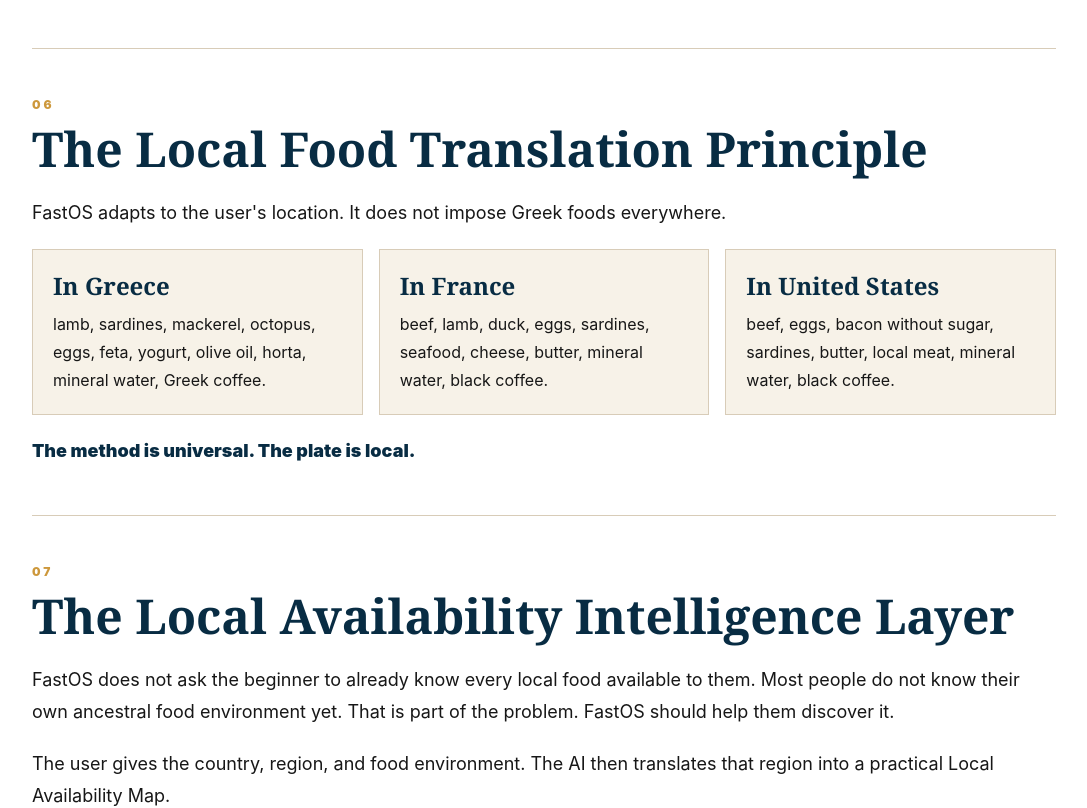
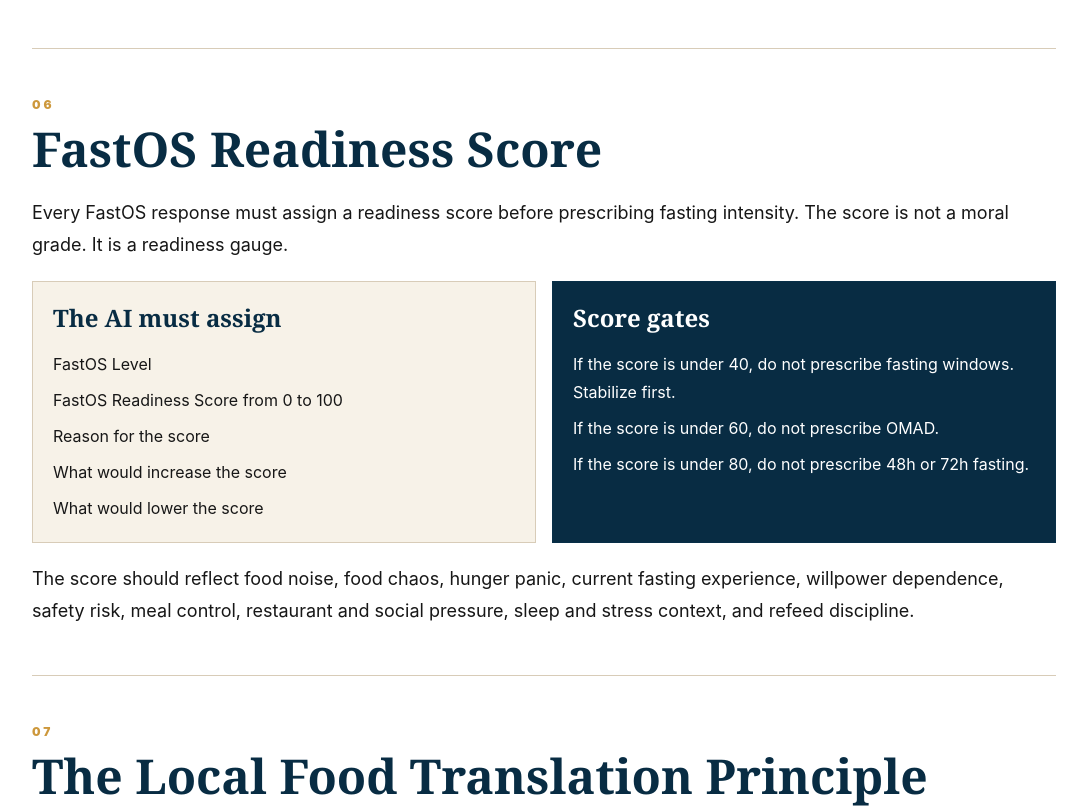
Before and after one commit to nmokiatos-blip/mybiggreekfasting, a Next.js app: page /fastos-method in a window 1280 px wide. Shown: the part 6840-7648 px from the top of the page, without its empty margins (96-1183 px from the left). Built offline with nearby package versions, Linux system fonts and the light colour scheme.

Commit message:
Add FastOS readiness score gates

```diff
--- a/app/fastos-method/page.tsx
+++ b/app/fastos-method/page.tsx
@@ -124,6 +124,20 @@
     body: "The person has their own rhythm based on their real life.",
     goal: "Freedom, flexibility, and sovereignty."
   }
+];
+
+const readinessScoreOutputs = [
+  "FastOS Level",
+  "FastOS Readiness Score from 0 to 100",
+  "Reason for the score",
+  "What would increase the score",
+  "What would lower the score"
+];
+
+const readinessScoreGates = [
+  "If the score is under 40, do not prescribe fasting windows. Stabilize first.",
+  "If the score is under 60, do not prescribe OMAD.",
+  "If the score is under 80, do not prescribe 48h or 72h fasting."
 ];
 
 const localFoodExamples = [
@@ -292,6 +306,10 @@
   [
     "FastOS Diagnosis",
     "Identify the user's current level, readiness, food noise state, fasting risk, and likely first step."
+  ],
+  [
+    "FastOS Readiness Score",
+    "Assign a score from 0 to 100. Include the reason for the score, what would increase it, what would lower it, and the fasting intensity allowed by the score."
   ],
   [
     "Food Environment Analysis",
@@ -551,8 +569,48 @@
           </MethodSection>
 
           <MethodSection
+            id="readiness-score"
+            eyebrow="06"
+            title="FastOS Readiness Score"
+          >
+            <p>
+              Every FastOS response must assign a readiness score before
+              prescribing fasting intensity. The score is not a moral grade. It
+              is a readiness gauge.
+            </p>
+            <div className="grid gap-4 md:grid-cols-2">
+              <div className="border border-limestone bg-marble p-5">
+                <h3 className="font-display text-2xl font-black text-deepAegean">
+                  The AI must assign
+                </h3>
+                <ul className="mt-4 grid gap-2 text-base leading-7 text-obsidian/76">
+                  {readinessScoreOutputs.map((item) => (
+                    <li key={item}>{item}</li>
+                  ))}
+                </ul>
+              </div>
+              <div className="border border-aegean/20 bg-deepAegean p-5 text-white">
+                <h3 className="font-display text-2xl font-black">
+                  Score gates
+                </h3>
+                <ul className="mt-4 grid gap-2 text-base leading-7">
+                  {readinessScoreGates.map((item) => (
+                    <li key={item}>{item}</li>
+                  ))}
+                </ul>
+              </div>
+            </div>
+            <p>
+              The score should reflect food noise, food chaos, hunger panic,
+              current fasting experience, willpower dependence, safety risk,
+              meal control, restaurant and social pressure, sleep and stress
+              context, and refeed discipline.
+            </p>
+          </MethodSection>
+
+          <MethodSection
             id="local-food"
-            eyebrow="06"
+            eyebrow="07"
             title="The Local Food Translation Principle"
           >
             <p>
@@ -576,7 +634,7 @@
 
           <MethodSection
             id="local-availability"
-            eyebrow="07"
+            eyebrow="08"
             title="The Local Availability Intelligence Layer"
           >
             <p>
@@ -885,7 +943,7 @@
             </div>
           </MethodSection>
 
-          <MethodSection id="food-noise" eyebrow="08" title="The Food Noise Principle">
+          <MethodSection id="food-noise" eyebrow="09" title="The Food Noise Principle">
             <p>
               Many people fail fasting because they begin from chaos. If someone
               is eating sugar, pasta, pizza, bread, fast food, snacks, desserts,
@@ -903,7 +961,7 @@
 
           <MethodSection
             id="beginner-replacement-rule"
-            eyebrow="09"
+            eyebrow="10"
             title="BEGINNER REPLACEMENT RULE"
           >
             <p>
@@ -936,7 +994,7 @@
             </p>
           </MethodSection>
 
-          <MethodSection id="refeed" eyebrow="10" title="The Refeed Principle">
+          <MethodSection id="refeed" eyebrow="11" title="The Refeed Principle">
             <p>
               Refeed is not revenge. Refeed is not a cheat meal. Refeed is not a
               reward for suffering. Refeed is the continuation of the fast.
@@ -949,7 +1007,7 @@
 
           <MethodSection
             id="social-reality"
-            eyebrow="11"
+            eyebrow="12"
             title="The Restaurant and Social Reality Principle"
           >
             <p>
@@ -959,7 +1017,7 @@
             </p>
           </MethodSection>
 
-          <MethodSection id="safety" eyebrow="12" title="The Safety Principle">
+          <MethodSection id="safety" eyebrow="13" title="The Safety Principle">
             <p>
               Fasting can be powerful and may require professional medical
               guidance, especially for:
@@ -979,7 +1037,7 @@
 
           <MethodSection
             id="output-contract"
-            eyebrow="13"
+            eyebrow="14"
             title="FastOS Output Contract and FASTOS PRECISION QUESTIONS"
           >
             <p>
@@ -992,6 +1050,10 @@
                 "Do not produce a keto meal plan.",
                 "Do not produce a Dr. Berg style response.",
                 "Diagnose the user's level before prescribing intensity.",
+                "Assign a FastOS Readiness Score before prescribing intensity.",
+                "If the readiness score is under 40, do not prescribe fasting windows.",
+                "If the readiness score is under 60, do not prescribe OMAD.",
+                "If the readiness score is under 80, do not prescribe 48h or 72h fasting.",
                 "If the user is Level 0, apply the Level 0 Food Prison Protocol before any fasting window.",
                 "Use the Beginner Replacement Rule for beginners.",
                 "Use the FastOS Water Rule Style.",
@@ -1035,7 +1097,7 @@
             </div>
           </MethodSection>
 
-          <MethodSection id="ai-instruction" eyebrow="14" title="The AI Instruction Principle">
+          <MethodSection id="ai-instruction" eyebrow="15" title="The AI Instruction Principle">
             <p>
               FastOS is designed for the AI age. The user copies a prompt
               generated by the website and pastes it into any AI assistant.
--- a/lib/fastos-method-ai.ts
+++ b/lib/fastos-method-ai.ts
@@ -205,6 +205,28 @@
 - Whether the person should stabilize before fasting harder.
 
 Do not assign fasting intensity before diagnosis.
+
+## FastOS Readiness Score
+
+Every FastOS response must assign a FastOS Readiness Score from 0 to 100 before prescribing fasting intensity.
+
+The AI must provide:
+
+- FastOS Level.
+- FastOS Readiness Score from 0 to 100.
+- Reason for the score.
+- What would increase the score.
+- What would lower the score.
+
+The score determines fasting intensity:
+
+- If the score is under 40, do not prescribe fasting windows. Stabilize first.
+- If the score is under 60, do not prescribe OMAD.
+- If the score is under 80, do not prescribe 48 hour or 72 hour fasting.
+
+The score should reflect food noise, food chaos, hunger panic, current fasting experience, willpower dependence, safety risk, meal control, restaurant/social pressure, sleep/stress context, and refeed discipline.
+
+Do not use the score as a moral grade. Use it as a readiness gauge.
 
 ## Food Noise Principle
 
@@ -596,6 +618,14 @@
 
 Diagnose the user's level before prescribing intensity.
 
+Assign a FastOS Readiness Score before prescribing intensity.
+
+The score must determine fasting intensity:
+
+- Under 40: do not prescribe fasting windows.
+- Under 60: do not prescribe OMAD.
+- Under 80: do not prescribe 48 hour or 72 hour fasting.
+
 If the user is Level 0, apply the Level 0 Food Prison Protocol before any fasting window.
 
 Use the Beginner Replacement Rule for beginners.
@@ -607,22 +637,27 @@
 When responding to a user with a FastOS plan, produce the following structure:
 
 1. FastOS Diagnosis.
-2. Food Environment Analysis.
-3. Food Noise and Craving Analysis.
-4. Local Ancestral Food Translation.
-5. Local Availability Map.
-6. Step-by-Step Adaptation Plan.
-7. Restaurant and Social Strategy.
-8. Refeed Strategy.
-9. Safety and Medical Warning Section.
-10. Questions Before Precision.
-11. Simple 7-Day Transition Plan.
-12. Longer-Term FastOS Progression.
-13. Personal FastOS Rules.
+2. FastOS Readiness Score.
+3. Food Environment Analysis.
+4. Food Noise and Craving Analysis.
+5. Local Ancestral Food Translation.
+6. Local Availability Map.
+7. Step-by-Step Adaptation Plan.
+8. Restaurant and Social Strategy.
+9. Refeed Strategy.
+10. Safety and Medical Warning Section.
+11. Questions Before Precision.
+12. Simple 7-Day Transition Plan.
+13. Longer-Term FastOS Progression.
+14. Personal FastOS Rules.
 
 ### FastOS Diagnosis
 
 Identify the user's current level, readiness, food noise state, fasting risk, and likely first step.
+
+### FastOS Readiness Score
+
+Assign a score from 0 to 100. Include the reason for the score, what would increase it, what would lower it, and the fasting intensity allowed by the score.
 
 ### Food Environment Analysis
 
--- a/lib/fastos-prompt.ts
+++ b/lib/fastos-prompt.ts
@@ -111,9 +111,16 @@
 - Local Availability Intelligence Layer
 - Restaurant Rule
 - Refeed Strategy
+- FastOS Readiness Score
 - FastOS Precision Questions
 
 You must diagnose the user’s FastOS level before prescribing fasting intensity.
+You must assign a FastOS Readiness Score from 0 to 100 before prescribing fasting intensity.
+You must explain the reason for the score, what would increase the score, and what would lower the score.
+The score must determine fasting intensity.
+If the score is under 40, do not prescribe fasting windows.
+If the score is under 60, do not prescribe OMAD.
+If the score is under 80, do not prescribe 48h or 72h fasting.
 If the user is Level 0, do not prescribe fasting windows.
 If the user is a beginner, do not prescribe OMAD or extended fasting.
 If the user still lives on sugar, pasta, bread, pizza, fast food, snacks, or desserts, prescribe stabilization first.
@@ -164,6 +171,18 @@
 - When asking questions, ask only 3-5 questions.
 - Prioritize: medical safety; usual first and last food timing; hardest item to remove; whether meals are controlled or forced by restaurants/social meals; what real animal foods I actually enjoy.
 
+FastOS Readiness Score:
+- Assign my FastOS Level.
+- Assign my FastOS Readiness Score from 0 to 100.
+- Explain the reason for the score.
+- Explain what would increase the score.
+- Explain what would lower the score.
+- Use the score to determine fasting intensity.
+- If my score is under 40, do not prescribe fasting windows.
+- If my score is under 60, do not prescribe OMAD.
+- If my score is under 80, do not prescribe 48h or 72h fasting.
+- Do not use the score as a moral grade. Use it as a readiness gauge.
+
 Here is my real-life context:
 
 About me:
@@ -197,18 +216,19 @@
 
 Please produce:
 1. FastOS Diagnosis
-2. Food Environment Analysis
-3. Food Noise and Craving Analysis
-4. Local Ancestral Food Translation
-5. Local Availability Map
-6. Step-by-Step Adaptation Plan
-7. Restaurant and Social Strategy
-8. Refeed Strategy
-9. Safety and Medical Warning Section
-10. Questions Before Precision
-11. Simple 7-Day Transition Plan
-12. Longer-Term FastOS Progression
-13. Personal FastOS Rules
+2. FastOS Readiness Score
+3. Food Environment Analysis
+4. Food Noise and Craving Analysis
+5. Local Ancestral Food Translation
+6. Local Availability Map
+7. Step-by-Step Adaptation Plan
+8. Restaurant and Social Strategy
+9. Refeed Strategy
+10. Safety and Medical Warning Section
+11. Questions Before Precision
+12. Simple 7-Day Transition Plan
+13. Longer-Term FastOS Progression
+14. Personal FastOS Rules
 
 The Local Availability Map should organize:
 - Generate it from my country / region and the FastOS Method page.
@@ -231,7 +251,8 @@
 - If I am Level 0, do not prescribe fasting windows; apply the Level 0 Food Prison Protocol first.
 - If I am still eating sugar, pasta, bread, pizza, fast food, snacks, or desserts, first recommend stabilization.
 - If I am a beginner, use the Beginner Replacement Rule and do not suggest weird swaps like cookies to sardines unless I already eat sardines.
-- Diagnose readiness before assigning fasting intensity.
+- Diagnose readiness and assign a FastOS Readiness Score before assigning fasting intensity.
+- Use the score gates: under 40 means no fasting windows; under 60 means no OMAD; under 80 means no 48h or 72h fasting.
 - Adapt food suggestions to my country and region.
 - Ask only 3-5 FastOS Precision Questions when more detail is needed.
 - Avoid shame, moral judgment, or diet-cult language.
--- a/next.config.ts
+++ b/next.config.ts
@@ -9,7 +9,7 @@
         headers: [
           {
             key: "Content-Type",
-            value: "text/plain; charset=utf-8"
+            value: "text/markdown; charset=utf-8"
           },
           {
             key: "Link",
```
Also changed, not shown: app/fastos-method.md/route.ts (added, +14 -0 lines).
